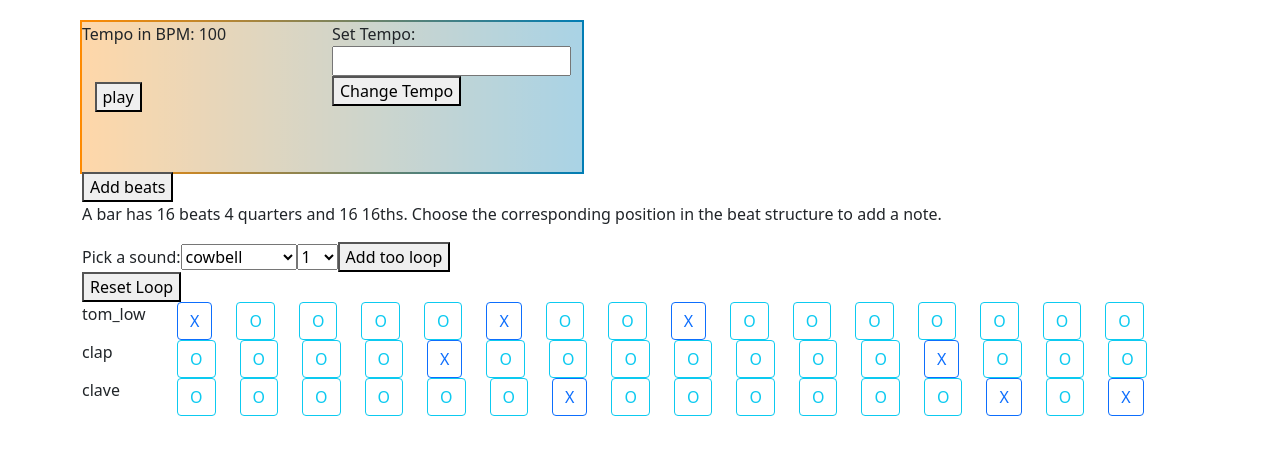
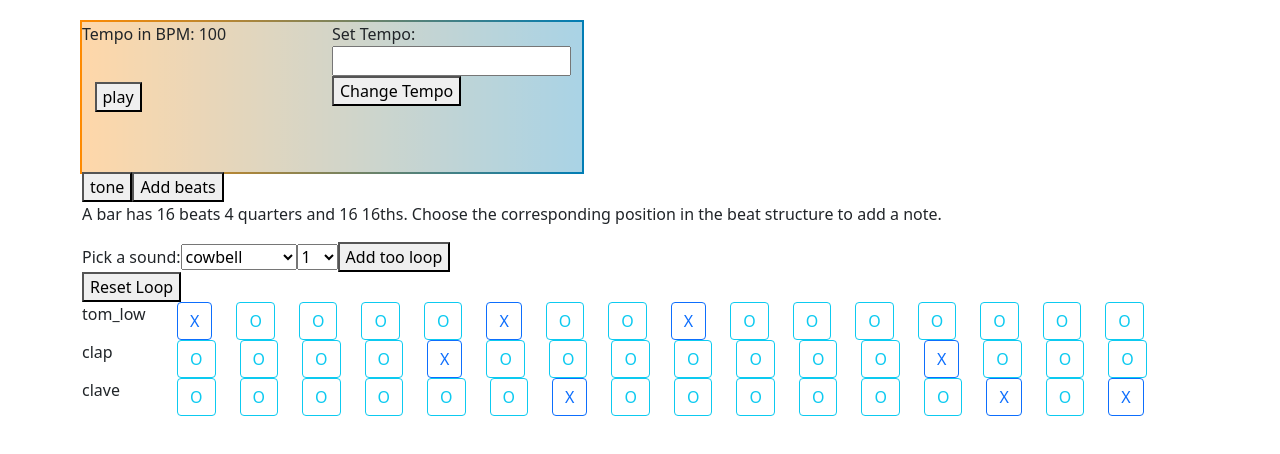
Before and after one commit to professional-pigeon/react-music-app, a React (Create React App) app: page / in a window 1280 px wide. Shown: the top 454 px of the page. Built offline with nearby package versions, Linux system fonts and the light colour scheme; no server answers.

Commit message:
creating osc and audionode

```diff
--- a/src/components/Keyboard.js
+++ b/src/components/Keyboard.js
@@ -30,6 +30,7 @@ function playTone(freq) {
 
   osc.frequency.value = freq;
   osc.start();
+  osc.stop(60000)
 
   return osc;
 }
--- a/src/components/SoundControl.js
+++ b/src/components/SoundControl.js
@@ -81,6 +81,28 @@ class SoundControl extends React.Component {
     this.setState({ instrument: newState})
   }
 
+  playTone(freq) {
+    let audioContext = new window.AudioContext();
+    let osc = audioContext.createOscillator();
+    let gain = audioContext.createGain()
+    console.log(gain)
+
+    // if (type == "custom") {
+    //   osc.setPeriodicWave(customWaveform);
+    // } else {
+    //   osc.type = type;
+    // }
+    osc.type = 'square';
+    osc.frequency.value = freq;
+
+    osc.connect(gain)
+    console.log(osc)
+    osc.start();
+    // osc.stop(60000)
+    console.log("here")
+    return osc;
+  }
+
   render() {
     let useTempo = this.state.tempo
     let playInstrument = this.state.instrument
@@ -96,7 +118,7 @@ class SoundControl extends React.Component {
         intervalID={this.state.intervalID}
         playInstrument={playInstrument}
       />
-
+      <button onClick={() => this.playTone(noteFreq["B-3"])}>tone</button>
       <button onClick={() => this.addBeat()}>Add beats</button>
       <InstrumentForm
         handleChange={this.handleChange}
```
Also changed, not shown: src/components/Oscilator.js (added).
